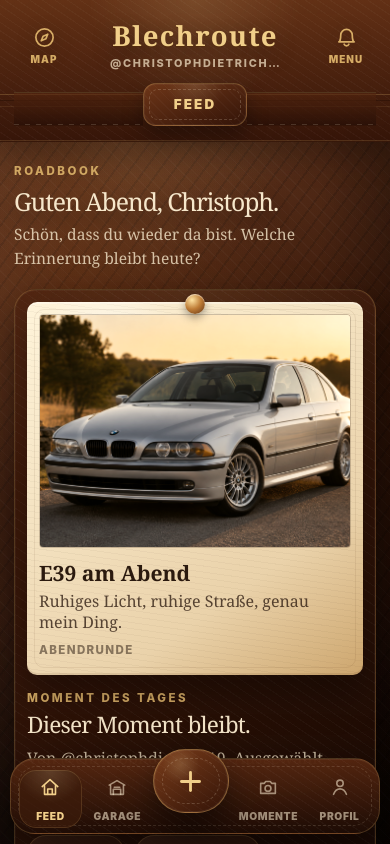
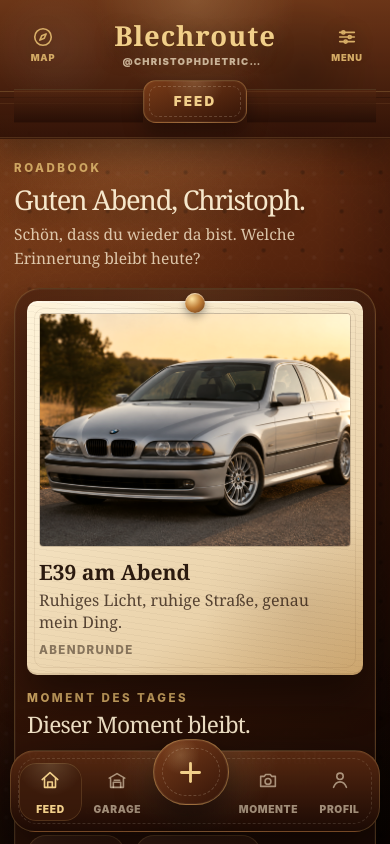
Before and after one commit to christophdietrich19-dot/blechroute-app, a React (Vite) app: page / in a window 390 px wide. Built offline with nearby package versions, Linux system fonts and the light colour scheme.

Commit message:
Add files via upload

```diff
--- a/src/components/AppHeader.jsx
+++ b/src/components/AppHeader.jsx
@@ -1,4 +1,4 @@
-import { IconCompass, IconBell } from "../icons/Icons";
+import { IconCompass, IconMenuSliders } from "../icons/Icons";
 
 export default function AppHeader({ compact = false, userProfile }) {
   return (
@@ -11,11 +11,11 @@ export default function AppHeader({ compact = false, userProfile }) {
 
         <div className="brand-center">
           <h1>Blechroute</h1>
-          <p>{userProfile?.handle || "Momente, die bleiben."}</p>
+          <p>{userProfile?.handle || "Roadbook"}</p>
         </div>
 
         <button className="top-icon-button" type="button" aria-label="Menü öffnen">
-          <IconBell />
+          <IconMenuSliders />
           <span>Menu</span>
         </button>
       </div>
--- a/src/icons/Icons.jsx
+++ b/src/icons/Icons.jsx
@@ -108,3 +108,16 @@ export function IconEdit() {
     </svg>
   );
 }
+
+export function IconMenuSliders() {
+  return (
+    <svg viewBox="0 0 24 24" aria-hidden="true">
+      <path d="M4 7h16" />
+      <path d="M4 12h16" />
+      <path d="M4 17h16" />
+      <circle cx="8" cy="7" r="1.7" />
+      <circle cx="15" cy="12" r="1.7" />
+      <circle cx="10.5" cy="17" r="1.7" />
+    </svg>
+  );
+}
--- a/src/styles.css
+++ b/src/styles.css
@@ -1,34 +1,30 @@
 :root {
-  --bg: #0b0603;
   --bg-dark: #050302;
 
-  --leather-0: #130804;
-  --leather-1: #3a1808;
-  --leather-2: #5a2b12;
-  --leather-3: #8a4a22;
-  --leather-4: #b06a34;
+  --leather-deep: #120703;
+  --leather-dark: #281006;
+  --leather-mid: #5b2a10;
+  --leather-cognac: #8f4c20;
+  --leather-warm: #b97035;
 
   --paper: #f6e7cb;
   --paper-warm: #ead2aa;
-  --paper-aged: #d6b987;
+  --paper-aged: #d5b57b;
   --paper-ink: #2b1a0f;
-  --paper-soft: rgba(246, 231, 203, 0.8);
+  --paper-soft: rgba(246, 231, 203, 0.82);
   --paper-muted: rgba(246, 231, 203, 0.58);
 
   --gold: #d8ae67;
   --gold-light: #f1cf8a;
-  --gold-dark: #9a682f;
-
-  --brown-glass: rgba(46, 20, 9, 0.78);
-  --brown-card: rgba(44, 20, 10, 0.9);
+  --gold-dark: #94612b;
 
   --line: rgba(246, 231, 203, 0.16);
-  --line-strong: rgba(246, 231, 203, 0.3);
+  --line-gold: rgba(216, 174, 103, 0.25);
 
   --shadow: 0 34px 90px rgba(0, 0, 0, 0.68);
   --radius-lg: 24px;
   --radius-md: 18px;
-  --nav-height: 88px;
+  --nav-height: 108px;
 }
 
 * {
@@ -91,42 +87,44 @@ svg {
   padding: 42px 24px;
   overflow-x: hidden;
   background:
-    radial-gradient(circle at 14% 10%, rgba(216, 174, 103, 0.16), transparent 28%),
-    radial-gradient(circle at 84% 78%, rgba(138, 74, 34, 0.2), transparent 34%),
-    linear-gradient(135deg, #090503, #160b05 46%, #050302);
+    radial-gradient(circle at 16% 8%, rgba(241, 207, 138, 0.13), transparent 28%),
+    radial-gradient(circle at 84% 80%, rgba(143, 76, 32, 0.22), transparent 36%),
+    linear-gradient(135deg, #090402, #180b05 46%, #050302);
 }
 
 .site::before {
   content: "";
   position: fixed;
   inset: 0;
-  background:
-    repeating-linear-gradient(
-      34deg,
-      rgba(255, 255, 255, 0.018) 0 1px,
-      transparent 1px 7px
-    ),
-    repeating-linear-gradient(
-      118deg,
-      rgba(0, 0, 0, 0.12) 0 2px,
-      transparent 2px 11px
-    ),
-    radial-gradient(circle at 50% 0%, rgba(255, 204, 126, 0.08), transparent 36%);
-  mix-blend-mode: overlay;
-  opacity: 0.9;
   pointer-events: none;
   z-index: 0;
+  opacity: 0.9;
+  background:
+    radial-gradient(circle at 18% 20%, rgba(255, 255, 255, 0.035) 0 1px, transparent 2px),
+    radial-gradient(circle at 68% 34%, rgba(0, 0, 0, 0.18) 0 1px, transparent 3px),
+    radial-gradient(circle at 42% 76%, rgba(255, 226, 170, 0.025) 0 1px, transparent 3px),
+    repeating-radial-gradient(
+      circle at 50% 50%,
+      rgba(255, 255, 255, 0.012) 0 1px,
+      transparent 1px 7px
+    );
+  background-size:
+    34px 34px,
+    41px 41px,
+    52px 52px,
+    18px 18px;
+  mix-blend-mode: overlay;
 }
 
 .site::after {
   content: "";
   position: fixed;
   inset: 0;
-  background:
-    radial-gradient(circle at top, transparent, rgba(0, 0, 0, 0.18) 46%, rgba(0, 0, 0, 0.62)),
-    linear-gradient(to bottom, rgba(0, 0, 0, 0.05), rgba(0, 0, 0, 0.42));
   pointer-events: none;
   z-index: 0;
+  background:
+    radial-gradient(circle at top, transparent, rgba(0, 0, 0, 0.2) 45%, rgba(0, 0, 0, 0.64)),
+    linear-gradient(to bottom, rgba(0, 0, 0, 0.05), rgba(0, 0, 0, 0.42));
 }
 
 .desktop-copy,
@@ -176,7 +174,6 @@ svg {
 }
 
 .phone-shell {
-  position: relative;
   width: min(100%, 420px);
   height: min(860px, calc(100vh - 48px));
   min-height: 740px;
@@ -211,41 +208,51 @@ svg {
   overflow: hidden;
   border-radius: 38px;
   background:
-    radial-gradient(circle at 48% 0%, rgba(255, 203, 126, 0.18), transparent 24%),
-    radial-gradient(circle at 20% 34%, rgba(176, 106, 52, 0.16), transparent 34%),
-    repeating-linear-gradient(
-      45deg,
-      rgba(255, 255, 255, 0.025) 0 1px,
-      transparent 1px 9px
-    ),
-    repeating-linear-gradient(
-      126deg,
-      rgba(0, 0, 0, 0.14) 0 2px,
-      transparent 2px 12px
-    ),
-    linear-gradient(155deg, #6b3518 0%, #351608 52%, #150905 100%);
+    radial-gradient(circle at 42% 8%, rgba(255, 222, 165, 0.16), transparent 24%),
+    radial-gradient(circle at 18% 36%, rgba(185, 112, 53, 0.16), transparent 32%),
+    radial-gradient(circle at 84% 72%, rgba(0, 0, 0, 0.22), transparent 34%),
+    radial-gradient(circle at 22% 20%, rgba(255, 255, 255, 0.035) 0 1px, transparent 3px),
+    radial-gradient(circle at 76% 42%, rgba(0, 0, 0, 0.23) 0 1px, transparent 3px),
+    linear-gradient(155deg, #8a461d 0%, #4c1e0b 46%, #160804 100%);
+  background-size:
+    auto,
+    auto,
+    auto,
+    28px 28px,
+    39px 39px,
+    auto;
 }
 
 .app-screen::before {
   content: "";
   position: absolute;
   inset: 0;
-  background:
-    radial-gradient(circle at 30% 15%, rgba(255, 235, 180, 0.09), transparent 22%),
-    radial-gradient(circle at 72% 20%, rgba(255, 255, 255, 0.035), transparent 28%),
-    radial-gradient(circle at 60% 84%, rgba(0, 0, 0, 0.22), transparent 32%),
+  pointer-events: none;
+  background:
+    repeating-radial-gradient(
+      ellipse at 50% 50%,
+      rgba(255, 255, 255, 0.018) 0 1px,
+      transparent 1px 7px
+    ),
+    radial-gradient(circle at 30% 14%, rgba(255, 235, 180, 0.1), transparent 22%),
+    radial-gradient(circle at 62% 84%, rgba(0, 0, 0, 0.24), transparent 34%),
     linear-gradient(90deg, rgba(255, 255, 255, 0.035), transparent 18%, transparent 82%, rgba(0, 0, 0, 0.24));
-  pointer-events: none;
+  background-size:
+    16px 16px,
+    auto,
+    auto,
+    auto;
+  mix-blend-mode: soft-light;
 }
 
 .app-screen::after {
   content: "";
   position: absolute;
   inset: 0;
-  background:
-    linear-gradient(to bottom, rgba(0, 0, 0, 0.04), transparent 18%, transparent 74%, rgba(0, 0, 0, 0.34)),
+  pointer-events: none;
+  background:
+    linear-gradient(to bottom, rgba(0, 0, 0, 0.04), transparent 20%, transparent 74%, rgba(0, 0, 0, 0.34)),
     radial-gradient(circle at center, transparent 54%, rgba(0, 0, 0, 0.22));
-  pointer-events: none;
 }
 
 .screen-page {
@@ -255,7 +262,7 @@ svg {
   height: 100%;
   overflow-y: auto;
   overflow-x: hidden;
-  padding: 36px 18px calc(var(--nav-height) + 26px);
+  padding: 36px 18px calc(var(--nav-height) + 38px);
   scrollbar-width: none;
 }
 
@@ -271,15 +278,12 @@ svg {
   padding: 12px 18px 0;
   border-bottom: 1px solid rgba(38, 14, 5, 0.72);
   background:
-    radial-gradient(circle at 50% 0%, rgba(255, 218, 154, 0.14), transparent 44%),
-    repeating-linear-gradient(
-      34deg,
-      rgba(255, 255, 255, 0.026) 0 1px,
-      transparent 1px 7px
-    ),
-    linear-gradient(180deg, rgba(99, 49, 22, 0.98), rgba(52, 20, 8, 0.96));
+    radial-gradient(circle at 50% 0%, rgba(255, 218, 154, 0.18), transparent 42%),
+    radial-gradient(circle at 14% 35%, rgba(255, 255, 255, 0.055), transparent 18%),
+    radial-gradient(circle at 78% 54%, rgba(0, 0, 0, 0.18), transparent 24%),
+    linear-gradient(180deg, rgba(108, 54, 24, 0.98), rgba(49, 18, 7, 0.97));
   box-shadow:
-    0 14px 28px rgba(0, 0, 0, 0.26),
+    0 14px 28px rgba(0, 0, 0, 0.28),
     inset 0 -1px 0 rgba(216, 174, 103, 0.18);
 }
 
@@ -290,10 +294,10 @@ svg {
   right: 0;
   bottom: 46px;
   height: 1px;
-  background: rgba(216, 174, 103, 0.25);
+  background: rgba(216, 174, 103, 0.24);
   box-shadow:
     0 6px 0 rgba(38, 14, 5, 0.5),
-    0 12px 0 rgba(216, 174, 103, 0.11);
+    0 12px 0 rgba(216, 174, 103, 0.1);
 }
 
 .app-header.compact {
@@ -302,7 +306,7 @@ svg {
 
 .brand-topline {
   display: grid;
-  grid-template-columns: 66px 1fr 66px;
+  grid-template-columns: 68px minmax(0, 1fr) 68px;
   align-items: center;
   gap: 8px;
 }
@@ -315,10 +319,9 @@ svg {
 .brand-center h1 {
   margin: 0;
   color: var(--gold-light);
-  font-size: clamp(1.72rem, 8vw, 2.16rem);
+  font-size: clamp(1.8rem, 7vw, 2.18rem);
   line-height: 1;
-  letter-spacing: 0.045em;
-  text-transform: none;
+  letter-spacing: 0.04em;
   text-shadow:
     0 1px 0 rgba(84, 44, 12, 0.9),
     0 8px 22px rgba(0, 0, 0, 0.45);
@@ -328,15 +331,15 @@ svg {
   margin: 6px auto 0;
   max-width: 210px;
   overflow: hidden;
-  color: rgba(246, 231, 203, 0.7);
-  font-family:
-    Inter,
-    ui-sans-serif,
-    system-ui,
-    sans-serif;
-  font-size: 0.72rem;
-  font-weight: 800;
-  letter-spacing: 0.16em;
+  color: rgba(246, 231, 203, 0.72);
+  font-family:
+    Inter,
+    ui-sans-serif,
+    system-ui,
+    sans-serif;
+  font-size: 0.66rem;
+  font-weight: 900;
+  letter-spacing: 0.18em;
   text-overflow: ellipsis;
   text-transform: uppercase;
   white-space: nowrap;
@@ -354,15 +357,15 @@ svg {
     ui-sans-serif,
     system-ui,
     sans-serif;
-  font-size: 0.66rem;
+  font-size: 0.62rem;
   font-weight: 900;
   letter-spacing: 0.1em;
   text-transform: uppercase;
 }
 
 .top-icon-button svg {
-  width: 23px;
-  height: 23px;
+  width: 24px;
+  height: 24px;
   filter: drop-shadow(0 5px 10px rgba(0, 0, 0, 0.38));
 }
 
@@ -372,7 +375,6 @@ svg {
   display: grid;
   grid-template-columns: 1fr auto 1fr;
   align-items: center;
-  gap: 0;
   margin: 18px -18px 0;
   padding: 0 18px 10px;
 }
@@ -382,12 +384,7 @@ svg {
   border-top: 1px solid rgba(216, 174, 103, 0.22);
   border-bottom: 1px solid rgba(38, 14, 5, 0.65);
   background:
-    repeating-linear-gradient(
-      90deg,
-      rgba(246, 231, 203, 0.16) 0 5px,
-      transparent 5px 11px
-    ) bottom / 100% 1px no-repeat,
-    linear-gradient(180deg, rgba(84, 38, 15, 0.62), rgba(39, 15, 6, 0.74));
+    linear-gradient(180deg, rgba(85, 39, 16, 0.64), rgba(35, 13, 5, 0.76));
 }
 
 .road-tab {
@@ -399,13 +396,8 @@ svg {
   border-radius: 13px;
   color: var(--gold-light);
   background:
-    radial-gradient(circle at top, rgba(255, 236, 190, 0.13), transparent 45%),
-    repeating-linear-gradient(
-      45deg,
-      rgba(255, 255, 255, 0.022) 0 1px,
-      transparent 1px 7px
-    ),
-    linear-gradient(160deg, #6e3618, #331408);
+    radial-gradient(circle at top, rgba(255, 236, 190, 0.16), transparent 45%),
+    linear-gradient(160deg, #7a3c18, #321307);
   box-shadow:
     0 10px 20px rgba(0, 0, 0, 0.34),
     inset 0 0 0 1px rgba(255, 255, 255, 0.04);
@@ -472,11 +464,6 @@ svg {
   border-radius: 26px;
   background:
     radial-gradient(circle at top, rgba(255, 218, 154, 0.09), transparent 40%),
-    repeating-linear-gradient(
-      34deg,
-      rgba(255, 255, 255, 0.026) 0 1px,
-      transparent 1px 8px
-    ),
     linear-gradient(145deg, rgba(74, 31, 12, 0.88), rgba(26, 10, 4, 0.88));
   box-shadow:
     0 18px 42px rgba(0, 0, 0, 0.36),
@@ -489,6 +476,7 @@ svg {
   color: var(--paper-ink);
   background:
     radial-gradient(circle at 24% 14%, rgba(255, 255, 255, 0.7), transparent 18%),
+    radial-gradient(circle at 82% 82%, rgba(70, 43, 22, 0.09), transparent 24%),
     repeating-linear-gradient(
       8deg,
       rgba(43, 26, 15, 0.035) 0 1px,
@@ -496,9 +484,9 @@ svg {
     ),
     linear-gradient(145deg, #fff4da, #ead2aa 72%, #cda66e);
   box-shadow:
-    0 20px 36px rgba(0, 0, 0, 0.34),
-    0 2px 0 rgba(255, 255, 255, 0.32) inset,
-    0 -2px 0 rgba(85, 48, 22, 0.11) inset;
+    0 22px 38px rgba(0, 0, 0, 0.38),
+    0 2px 0 rgba(255, 255, 255, 0.34) inset,
+    0 -2px 0 rgba(85, 48, 22, 0.12) inset;
 }
 
 .daily-polaroid::before,
@@ -639,11 +627,6 @@ svg {
   border-radius: var(--radius-lg);
   background:
     radial-gradient(circle at top, rgba(255, 218, 154, 0.08), transparent 36%),
-    repeating-linear-gradient(
-      34deg,
-      rgba(255, 255, 255, 0.022) 0 1px,
-      transparent 1px 8px
-    ),
     linear-gradient(145deg, rgba(70, 31, 13, 0.88), rgba(22, 9, 4, 0.88));
   box-shadow:
     0 18px 44px rgba(0, 0, 0, 0.36),
@@ -661,12 +644,23 @@ svg {
 }
 
 .roadbook-image img,
-.weekly-car img,
-.garage-card img {
+.weekly-car img {
   width: 100%;
   height: 100%;
   object-fit: cover;
   object-position: center;
+  filter: sepia(0.08) saturate(0.95) contrast(1.03);
+}
+
+.garage-card img {
+  width: 100%;
+  aspect-ratio: 4 / 3;
+  object-fit: contain;
+  object-position: center;
+  padding: 12px;
+  background:
+    radial-gradient(circle at 50% 42%, rgba(246, 231, 203, 0.09), transparent 45%),
+    linear-gradient(145deg, rgba(30, 12, 5, 0.9), rgba(7, 3, 2, 0.9));
   filter: sepia(0.08) saturate(0.95) contrast(1.03);
 }
 
@@ -857,8 +851,7 @@ svg {
   line-height: 1.32;
 }
 
-.weekly-car img,
-.garage-card img {
+.weekly-car img {
   width: 100%;
   aspect-ratio: 16 / 9;
   object-fit: cover;
@@ -1080,7 +1073,7 @@ svg {
   display: block;
   height: 100%;
   border-radius: inherit;
-  background: linear-gradient(90deg, var(--gold), var(--leather-4));
+  background: linear-gradient(90deg, var(--gold), var(--leather-warm));
 }
 
 .bottom-nav {
@@ -1088,7 +1081,7 @@ svg {
   left: 12px;
   right: 12px;
   bottom: 12px;
-  z-index: 12;
+  z-index: 80;
   height: 76px;
   display: grid;
   grid-template-columns: 1fr 1fr 84px 1fr 1fr;
@@ -1098,12 +1091,8 @@ svg {
   border: 1px solid rgba(216, 174, 103, 0.24);
   border-radius: 25px;
   background:
-    repeating-linear-gradient(
-      34deg,
-      rgba(255, 255, 255, 0.026) 0 1px,
-      transparent 1px 7px
-    ),
-    linear-gradient(180deg, rgba(86, 39, 16, 0.94), rgba(30, 12, 5, 0.98));
+    radial-gradient(circle at 50% 0%, rgba(255, 226, 170, 0.12), transparent 42%),
+    linear-gradient(180deg, rgba(88, 41, 17, 0.96), rgba(28, 10, 4, 0.98));
   box-shadow:
     0 18px 52px rgba(0, 0, 0, 0.54),
     inset 0 1px 0 rgba(255, 255, 255, 0.06);
@@ -1167,11 +1156,6 @@ svg {
   color: var(--gold-light);
   background:
     radial-gradient(circle at 36% 24%, rgba(255, 229, 169, 0.18), transparent 28%),
-    repeating-linear-gradient(
-      34deg,
-      rgba(255, 255, 255, 0.025) 0 1px,
-      transparent 1px 7px
-    ),
     linear-gradient(145deg, #7a3d1b, #321307);
   box-shadow:
     0 17px 34px rgba(0, 0, 0, 0.52),
@@ -1196,7 +1180,7 @@ svg {
 .create-overlay {
   position: absolute;
   inset: 0;
-  z-index: 40;
+  z-index: 100;
   display: flex;
   align-items: end;
   padding: 14px;
@@ -1217,11 +1201,6 @@ svg {
   border-radius: 28px;
   background:
     radial-gradient(circle at top, rgba(255, 218, 154, 0.1), transparent 40%),
-    repeating-linear-gradient(
-      34deg,
-      rgba(255, 255, 255, 0.026) 0 1px,
-      transparent 1px 8px
-    ),
     linear-gradient(180deg, rgba(82, 37, 16, 0.98), rgba(18, 7, 3, 0.98));
   box-shadow: 0 -18px 80px rgba(0, 0, 0, 0.58);
 }
@@ -1413,7 +1392,7 @@ svg {
   left: 22px;
   right: 22px;
   bottom: 104px;
-  z-index: 50;
+  z-index: 120;
   padding: 13px 14px;
   border: 1px solid rgba(216, 174, 103, 0.32);
   border-radius: 18px;
@@ -1448,7 +1427,7 @@ svg {
 
 @media (max-width: 700px) {
   :root {
-    --nav-height: 92px;
+    --nav-height: 118px;
   }
 
   html,
@@ -1468,8 +1447,8 @@ svg {
   .phone-shell {
     width: 100%;
     max-width: none;
-    height: 100vh;
-    min-height: 100vh;
+    height: 100dvh;
+    min-height: 100dvh;
     padding: 0;
     border-radius: 0;
     box-shadow: none;
@@ -1482,13 +1461,17 @@ svg {
 
   .app-screen {
     width: 100%;
-    height: 100vh;
+    height: 100dvh;
     border-radius: 0;
+    overflow: visible;
   }
 
   .screen-page {
     width: 100%;
-    padding: 24px 14px calc(var(--nav-height) + env(safe-area-inset-bottom) + 18px);
+    height: 100dvh;
+    padding: 24px 14px calc(136px + env(safe-area-inset-bottom));
+    overflow-y: auto;
+    overflow-x: hidden;
   }
 
   .app-header {
@@ -1497,20 +1480,29 @@ svg {
   }
 
   .brand-topline {
-    grid-template-columns: 60px 1fr 60px;
+    grid-template-columns: 58px minmax(0, 1fr) 58px;
+    gap: 6px;
   }
 
   .brand-center h1 {
     font-size: 1.72rem;
+    letter-spacing: 0.03em;
   }
 
   .brand-center p {
-    max-width: 170px;
-    font-size: 0.68rem;
+    max-width: 145px;
+    font-size: 0.6rem;
+    letter-spacing: 0.13em;
   }
 
   .top-icon-button {
-    font-size: 0.62rem;
+    font-size: 0.58rem;
+    letter-spacing: 0.08em;
+  }
+
+  .top-icon-button svg {
+    width: 22px;
+    height: 22px;
   }
 
   .road-tab-row {
@@ -1526,19 +1518,16 @@ svg {
     font-size: 0.84rem;
   }
 
-  .welcome-block h2 {
-    font-size: 1.55rem;
-  }
-
-  .daily-highlight {
-    padding: 12px;
-    border-radius: 22px;
-  }
-
   .daily-polaroid {
     transform: none;
   }
 
+  .garage-card img {
+    aspect-ratio: 4 / 3;
+    object-fit: contain;
+    padding: 10px;
+  }
+
   .spot-card {
     grid-template-columns: 100px 1fr;
   }
@@ -1556,16 +1545,19 @@ svg {
   }
 
   .bottom-nav {
+    position: fixed;
     left: 10px;
     right: 10px;
-    bottom: calc(10px + env(safe-area-inset-bottom));
-    height: 76px;
+    bottom: calc(12px + env(safe-area-inset-bottom));
+    height: 82px;
     grid-template-columns: 1fr 1fr 76px 1fr 1fr;
+    z-index: 500;
   }
 
   .create-button {
     width: 76px;
-    height: 64px;
+    height: 66px;
+    transform: translateY(-20px);
   }
 }
 
@@ -1595,4 +1587,8 @@ svg {
   .brand-center h1 {
     font-size: 1.52rem;
   }
-}
+
+  .brand-center p {
+    max-width: 120px;
+  }
+}
```
